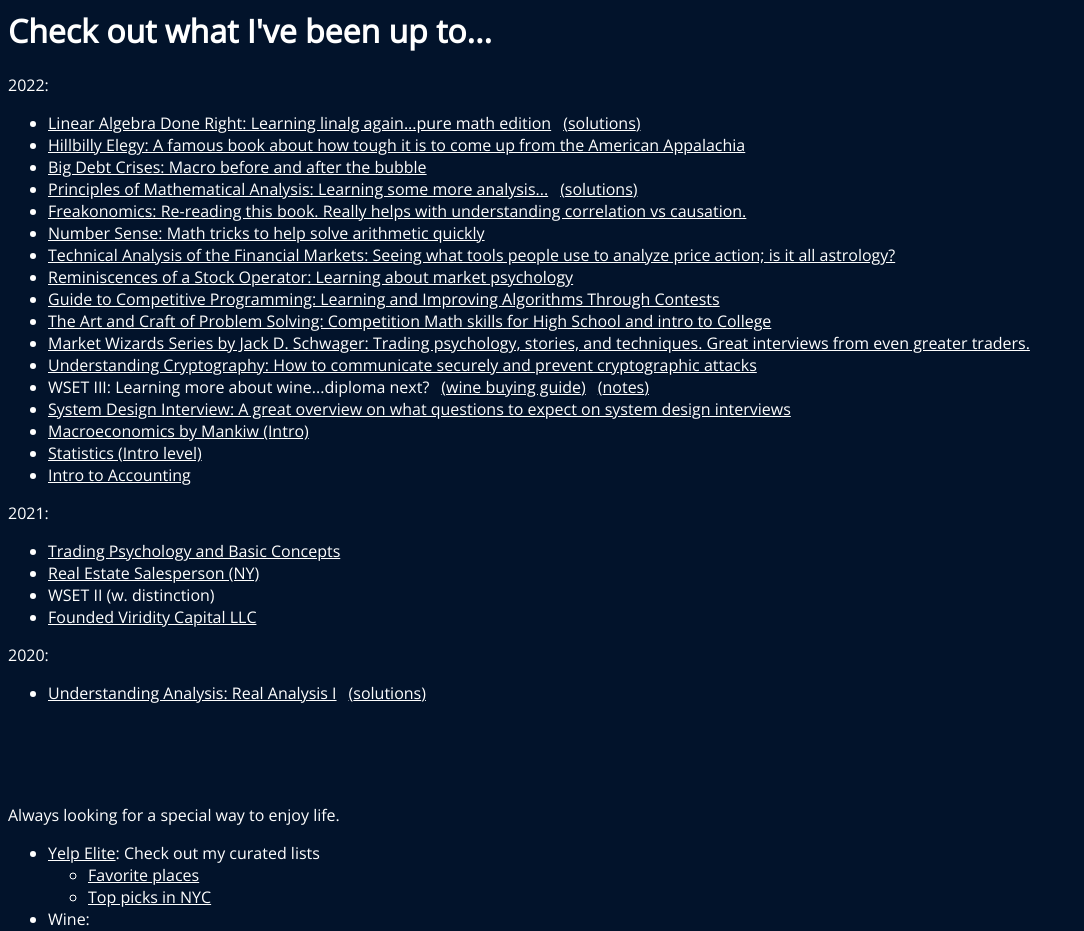
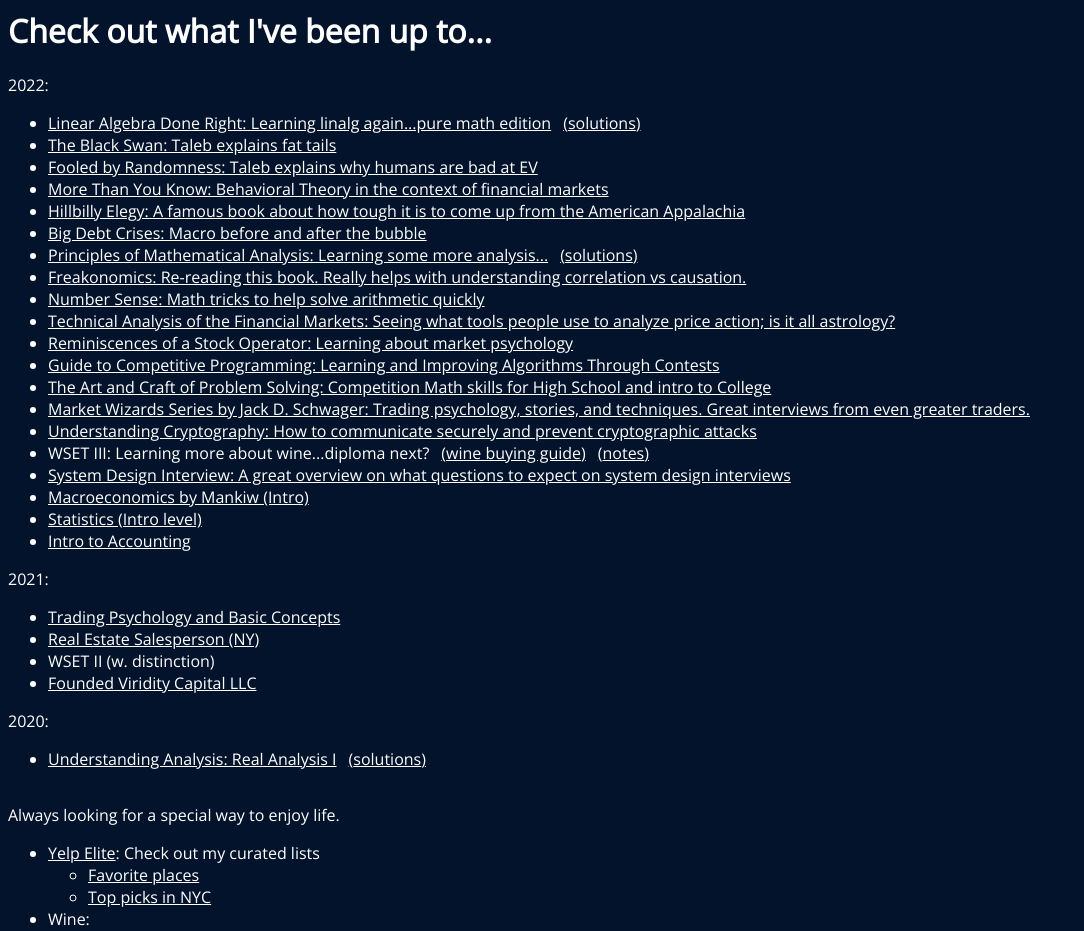
Before and after one commit to mikinty/mikinty.github.io-archive3, a React app: page / in a window 1280 px wide. Shown: the part 2300-3231 px from the top of the page, without its empty margins (0-1084 px from the left). Built offline with nearby package versions, Linux system fonts and the light colour scheme.

Commit message:
Add Taleb books'

```diff
--- a/src/pages/AcademiaPage.js
+++ b/src/pages/AcademiaPage.js
@@ -8,6 +8,18 @@
       additional_links: {
         solutions: "https://github.com/mikinty/Axler-Linear-Algebra-Solutions",
       },
+    },
+    {
+      name: "The Black Swan: Taleb explains fat tails",
+      link: "https://amzn.to/3HzASdY",
+    },
+    {
+      name: "Fooled by Randomness: Taleb explains why humans are bad at EV",
+      link: "https://amzn.to/3y4eOEZ",
+    },
+    {
+      name: "More Than You Know: Behavioral Theory in the context of financial markets",
+      link: "https://amzn.to/3xx1NSQ",
     },
     {
       name: "Hillbilly Elegy: A famous book about how tough it is to come up from the American Appalachia",
```
